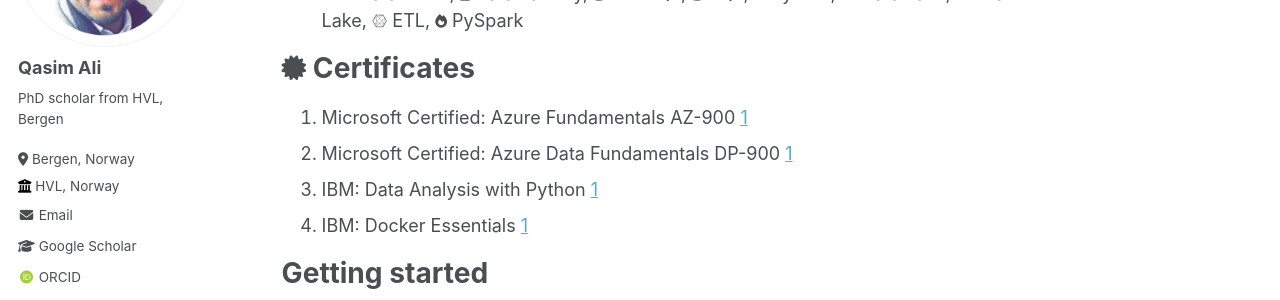
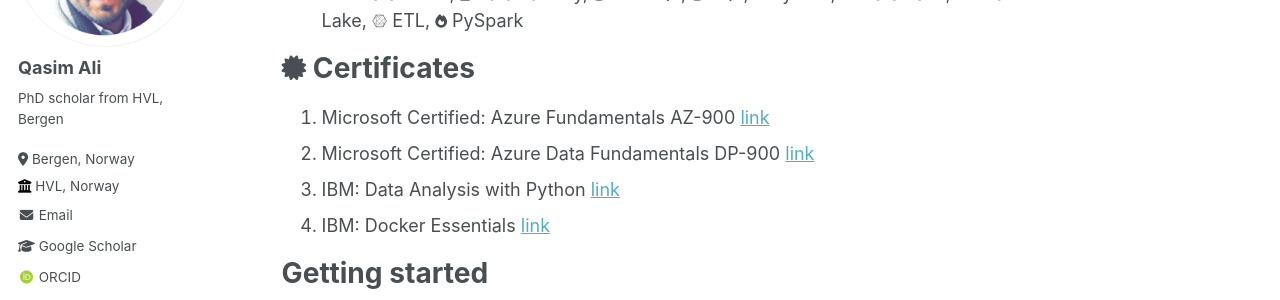
Before and after one commit to MalikQasimAli/MalikQasimAli.github.io, a Jekyll site: the page built from _pages/about.md, in a window 1280 px wide and 900 px high, scrolled down 363 px. Shown: the part 153-453 px from the top of the window. Built offline with Jekyll 4.4.1, drawn with Linux system fonts in a browser that asks for light colours; some web fonts are replaced.

Commit message:
update bio

```diff
--- a/_pages/about.md
+++ b/_pages/about.md
@@ -47,10 +47,10 @@ I'm a final-year PhD candidate at [Western Norway University of Applied Sciences
 <i class="fa-solid fa-certificate fa-sm"></i> Certificates
 ======
 <ol>
-<li> Microsoft Certified: Azure Fundamentals AZ-900 <a href="https://github.com/MalikQasimAli/MalikQasimAli.github.io/blob/7425dd1b1895c6dbf08b5dcf89fcab8e9e7e6eec/images/az900.PNG">1</a></li>
-<li> Microsoft Certified: Azure Data Fundamentals DP-900 <a href="https://github.com/MalikQasimAli/MalikQasimAli.github.io/blob/7425dd1b1895c6dbf08b5dcf89fcab8e9e7e6eec/images/dp900.PNG">1</a></li>
-<li> IBM: Data Analysis with Python <a href="https://github.com/MalikQasimAli/MalikQasimAli.github.io/blob/7425dd1b1895c6dbf08b5dcf89fcab8e9e7e6eec/images/dataanalysis.PNG">1</a></li>
-<li> IBM: Docker Essentials <a href="https://github.com/MalikQasimAli/MalikQasimAli.github.io/blob/7425dd1b1895c6dbf08b5dcf89fcab8e9e7e6eec/images/docker.PNG">1</a></li>
+<li> Microsoft Certified: Azure Fundamentals AZ-900 <a href="https://github.com/MalikQasimAli/MalikQasimAli.github.io/blob/7425dd1b1895c6dbf08b5dcf89fcab8e9e7e6eec/images/az900.PNG">link</a></li>
+<li> Microsoft Certified: Azure Data Fundamentals DP-900 <a href="https://github.com/MalikQasimAli/MalikQasimAli.github.io/blob/7425dd1b1895c6dbf08b5dcf89fcab8e9e7e6eec/images/dp900.PNG">link</a></li>
+<li> IBM: Data Analysis with Python <a href="https://github.com/MalikQasimAli/MalikQasimAli.github.io/blob/7425dd1b1895c6dbf08b5dcf89fcab8e9e7e6eec/images/dataanalysis.PNG">link</a></li>
+<li> IBM: Docker Essentials <a href="https://github.com/MalikQasimAli/MalikQasimAli.github.io/blob/7425dd1b1895c6dbf08b5dcf89fcab8e9e7e6eec/images/docker.PNG">link</a></li>
 </ol>
 
 Getting started
```
